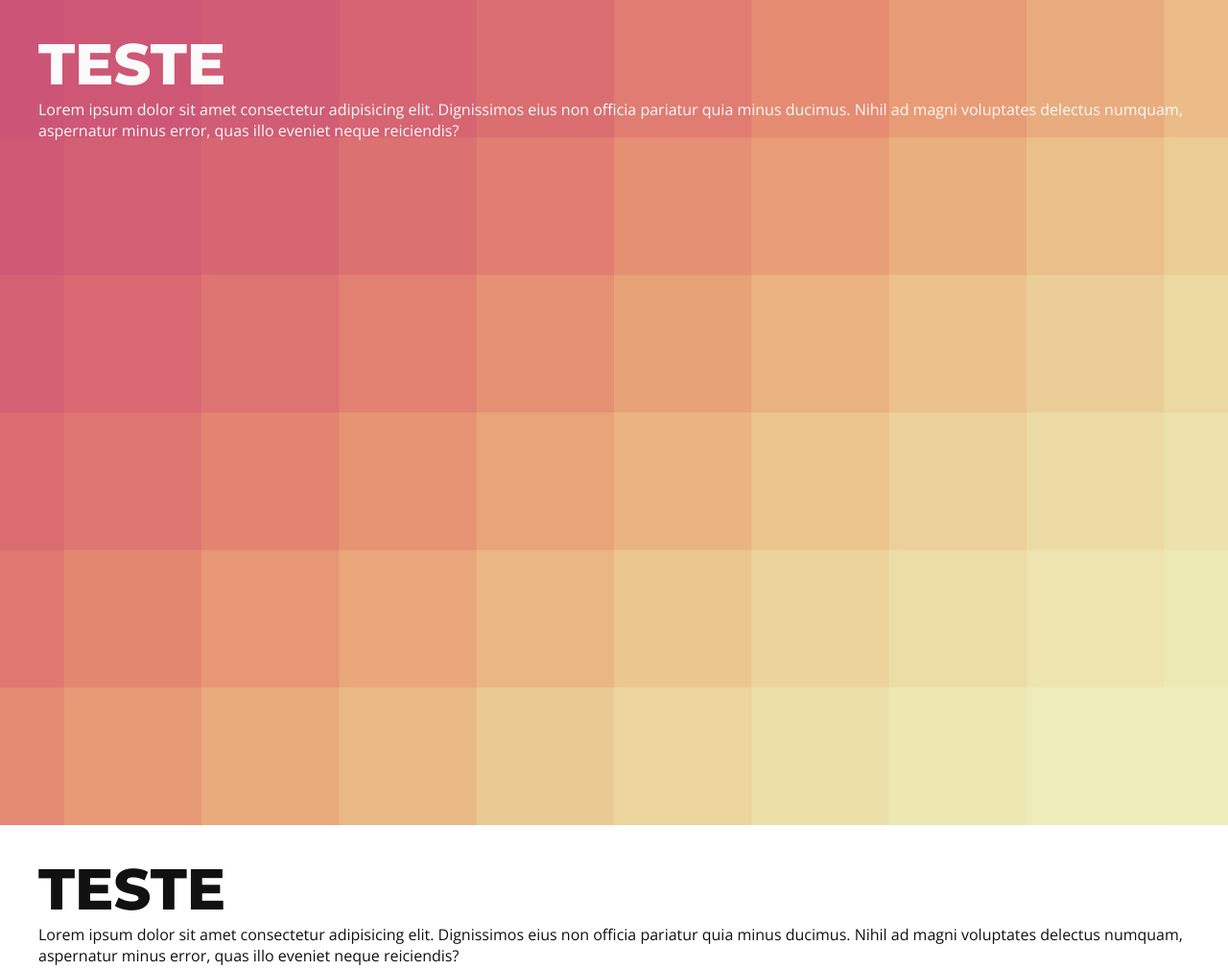
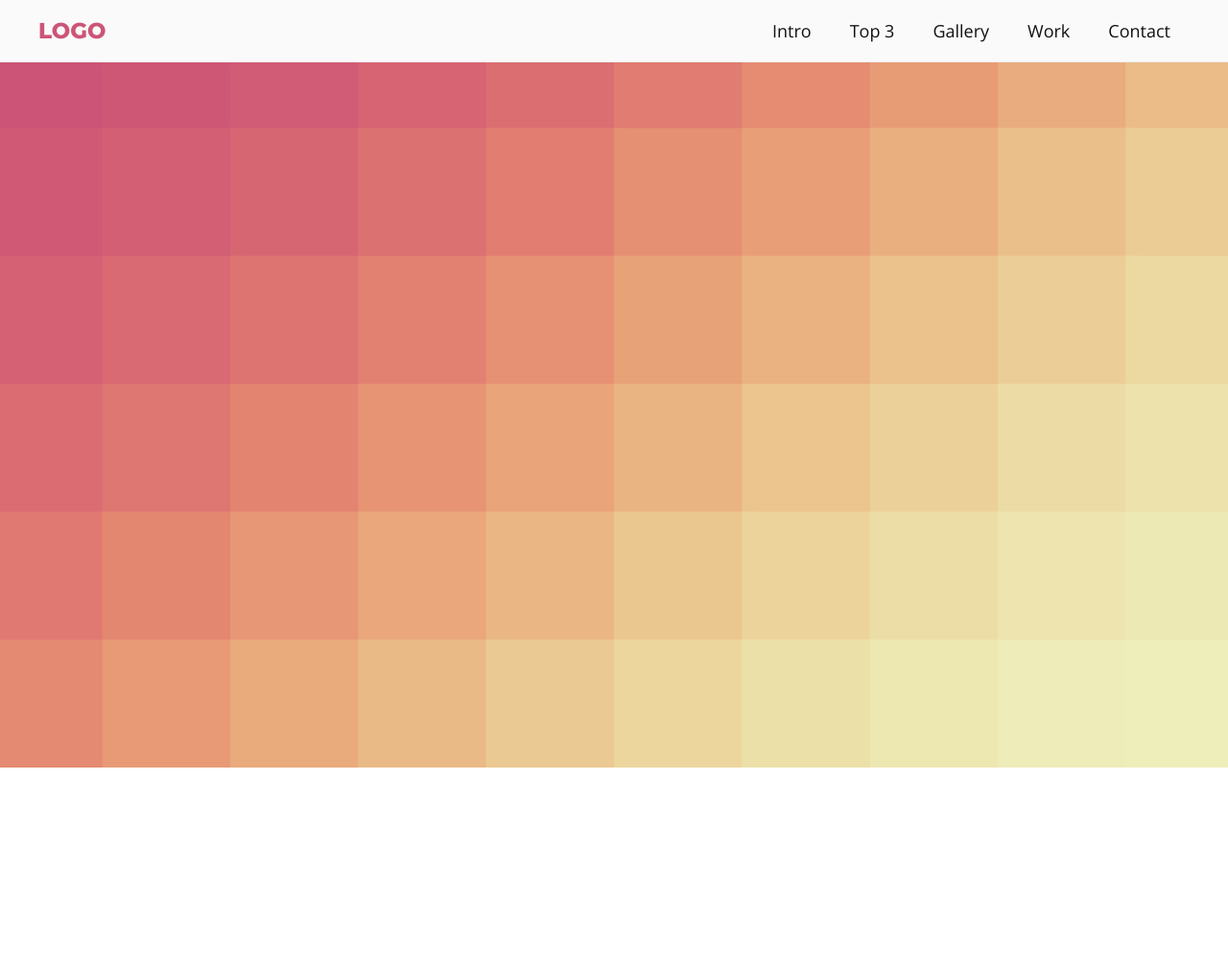
Before and after one commit to ChrisCoy/Landing-Page-Study, a plain HTML site: page index.html in a window 1280 px wide. Shown: the top 1010 px of the page at 96% size. Drawn offline with nearby package versions, Linux system fonts and the light colour scheme.

Commit message:
add new sections and styles

```diff
--- a/assets/css/styles.css
+++ b/assets/css/styles.css
@@ -2,6 +2,7 @@
   --primary-color: #CC5577;
   --white-color: #FAFAFA;
   --black-color: #111;
+  --light-gray-color: #EEE;
   --gap: 3rem;
 }
 
@@ -18,6 +19,10 @@ body {
   font-family: "Open Sans", sans-serif;
   font-size: 1.6rem;
   color: var(--primary-color);
+}
+
+a {
+  text-decoration: none;
 }
 
 h1, h2, h3, h4, h5, h6 {
@@ -54,10 +59,11 @@ h6 {
   background-size: cover;
   background-position: center center;
   color: var(--white-color);
+  min-height: 100vh;
 }
 
 .white-bg {
-  color: var(--black-color);
+  color: var(--white-color);
 }
 
 .main-content {
@@ -69,3 +75,60 @@ h6 {
 .section {
   min-height: 100vh;
 }
+
+.menu {
+  background: var(--white-color);
+  position: fixed;
+  top: 0;
+  left: 0;
+  right: 0;
+  width: 100%;
+  border-bottom: 1px solid var(--light-gray-color);
+}
+
+.menu-content {
+  display: flex;
+  justify-content: space-between;
+  align-items: center;
+  padding-top: 0;
+  padding-bottom: 0;
+}
+
+.menu h1 {
+  font-size: 2.3rem;
+  color: var(--primary-color)
+}
+
+.menu h1 a {
+  color: inherit;
+}
+
+.menu ul{
+  list-style: none;
+  display: flex;
+}
+
+.menu ul li a{
+  display: block;
+  padding: 2rem;
+  font-size: 1.8rem;
+  color: var(--black-color);
+  position: relative;
+}
+
+.menu ul li a::after{
+  content:'';
+  position: absolute;
+  bottom: 1rem;
+  left: 50%;
+  width: 0%;
+  height: 0.2rem;
+  background: var(--primary-color);
+  transition: all 300ms ease-in-out;
+}
+
+
+.menu ul li a:hover::after{
+  width: 50%;
+  left: 25%;
+}
--- a/index.html
+++ b/index.html
@@ -16,23 +16,23 @@
 </head>
 
 <body>
-  <section class="main-bg">
-    <div class="main-content section">
-      <h1>teste</h1>
-      <p>Lorem ipsum dolor sit amet consectetur adipisicing elit. Dignissimos eius non officia pariatur quia minus
-        ducimus. Nihil ad magni voluptates delectus numquam, aspernatur minus error, quas illo eveniet neque reiciendis?
-      </p>
-    </div>
-  </section>
-
-  <section class="white-bg">
-    <div class="main-content section">
-      <h1>teste</h1>
-      <p>Lorem ipsum dolor sit amet consectetur adipisicing elit. Dignissimos eius non officia pariatur quia minus
-        ducimus. Nihil ad magni voluptates delectus numquam, aspernatur minus error, quas illo eveniet neque reiciendis?
-      </p>
-    </div>
-  </section>
+  <aside class="menu">
+    <section class="main-content menu-content">
+      <h1><a href="#">LOGO</a></h1>
+      <nav>
+        <ul>
+          <li><a href="#">Intro</a></li>
+          <li><a href="#">Top 3</a></li>
+          <li><a href="#">Gallery</a></li>
+          <li><a href="#">Work</a></li>
+          <li><a href="#">Contact</a></li>
+        </ul>
+      </nav>
+    </section>
+  </aside>
+  <section class="main-bg"></section>
+  <section class="section"></section>
+  <section class="section" style="background: var(--black-color);"></section>
 </body>
 
 </html>
```
